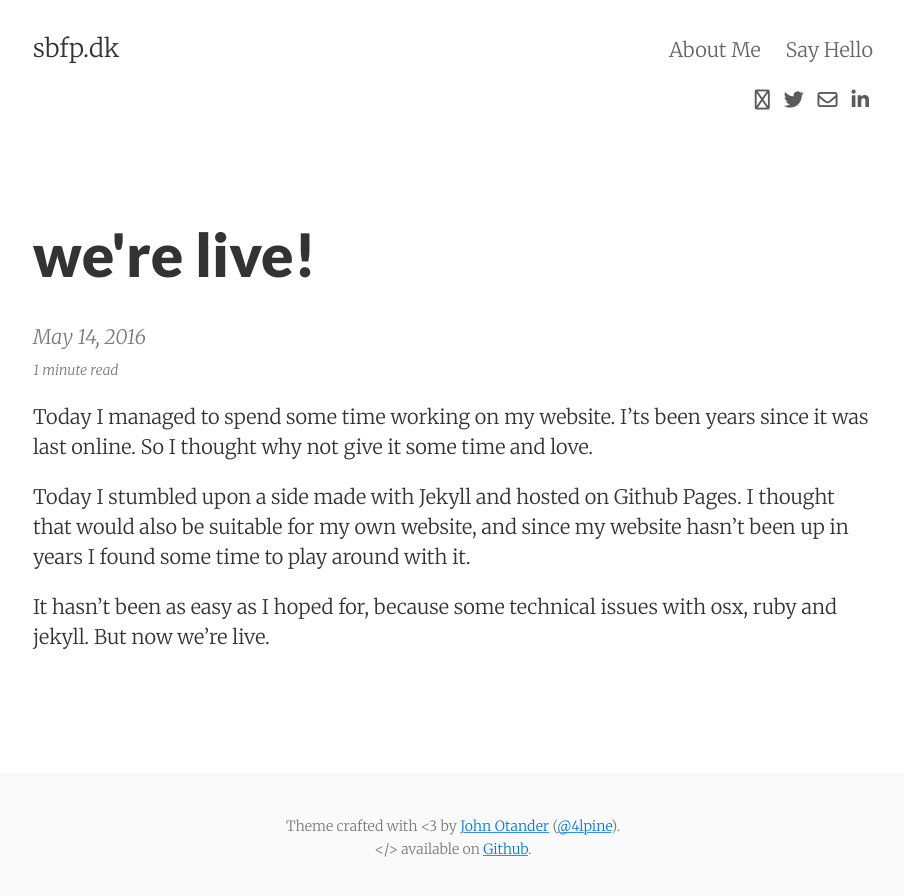
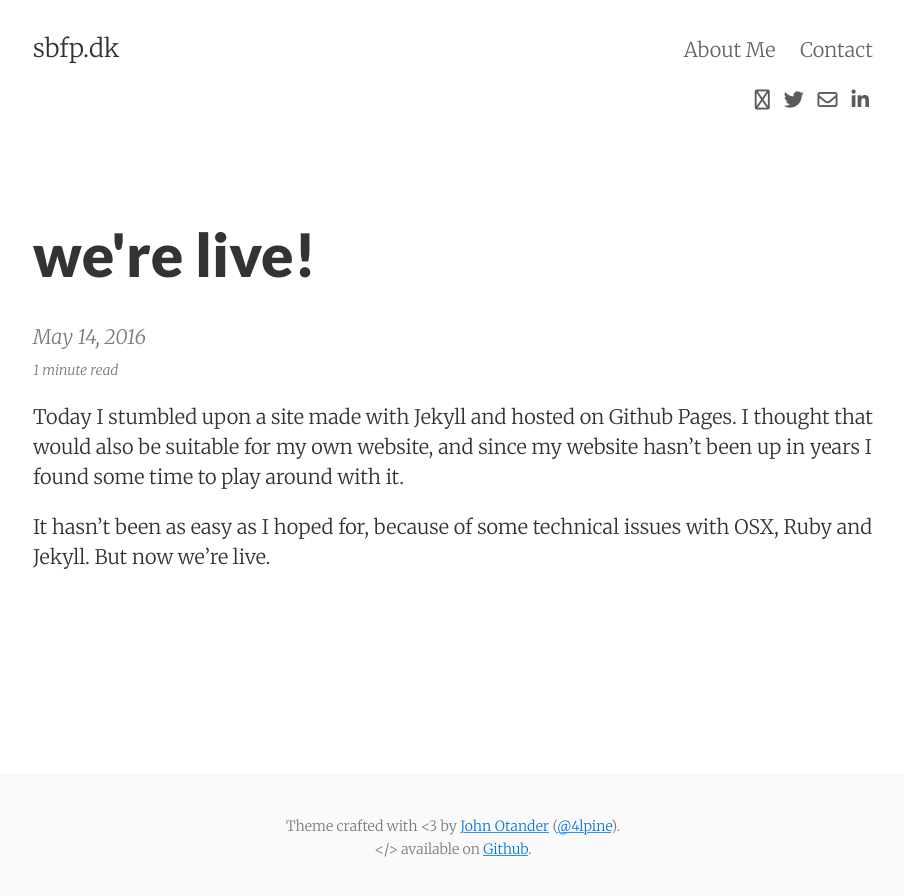
Before and after one commit to sbfp/sbfp.github.io-old, a Jekyll site: the page built from _posts/2016-05-14-new-site.md, in a window 1280 px wide. Shown: the top 896 px of the page, without its empty margins (187-1091 px from the left). Built offline with Jekyll 4.4.1, drawn with Linux system fonts in a browser that asks for light colours; nearby versions of some CDN libraries.

Commit message:
minor fixes

```diff
--- a/_config.yml
+++ b/_config.yml
@@ -89,12 +89,12 @@ text:
     email:    'Email Address'
     content:  'What would you like to say?'
     subject:  'New submission!'
-    submit:   'Say Hello'
+    submit:   'Contact Me'
     ajax:
       sending:  'sending..'
       sent:     'Message sent!'
       error:    'Error!'
-  thanks: 'Thanks for contacting us. We will reply as soon as possible.'
+  thanks: 'Thanks for contacting me. I will reply as soon as possible.'
   og_locale: 'en_US'
 
 # Build settings
--- a/_posts/2016-05-14-new-site.md
+++ b/_posts/2016-05-14-new-site.md
@@ -3,16 +3,12 @@ layout:     post
 title:      we're live!
 date:       2016-05-14 11:21:29
 summary:    sbfp.dk finally up and running with Jekyll and Github Pages.
-categories: jekyll pixyll
+categories: Jekyll Github
 ---
 
-Today I managed to spend some time working on my website. I'ts been years since
-it was last online. So I thought why not give it some time and love.
-
-
-Today I stumbled upon a side made with Jekyll and hosted on Github Pages. I thought
+Today I stumbled upon a site made with Jekyll and hosted on Github Pages. I thought
 that would also be suitable for my own website, and since my website hasn't been up
 in years I found some time to play around with it.
 
-It hasn't been as easy as I hoped for, because some technical issues with osx,
-ruby and jekyll. But now we're live.
+It hasn't been as easy as I hoped for, because of some technical issues with OSX,
+Ruby and Jekyll. But now we're live.
--- a/contact.html
+++ b/contact.html
@@ -1,6 +1,6 @@
 ---
 layout: page
-title: Say Hello
+title: Contact
 permalink: /contact/
 tags: contact
 ---
```
